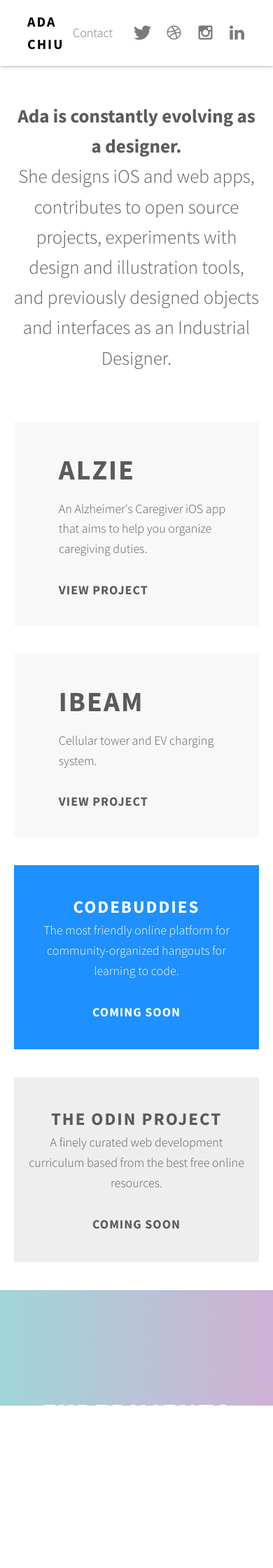
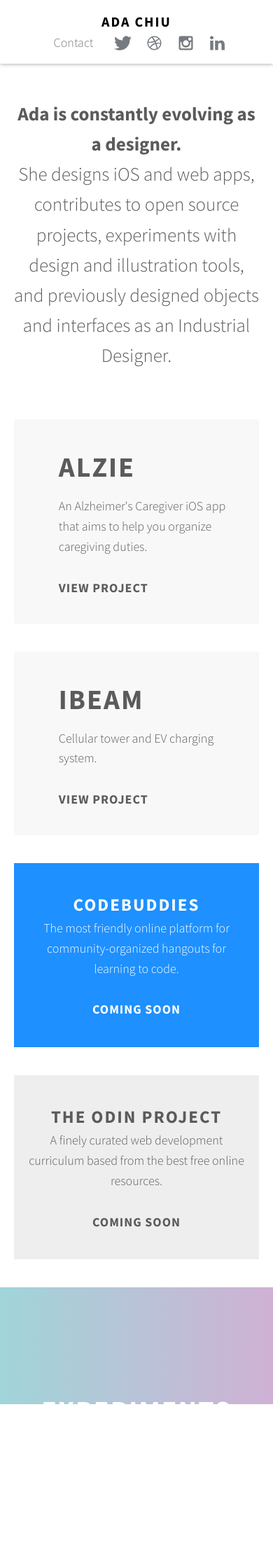
Before and after one commit to adachiu/adachiu.github.io, a Jekyll site: the page built from index.html, in a window 390 px wide. Shown: the top 2240 px of the page at 70% size. Built offline with Jekyll 4.4.1, drawn with Linux system fonts in a browser that asks for light colours.

Commit message:
add media query to header nav

```diff
--- a/_includes/header.html
+++ b/_includes/header.html
@@ -58,5 +58,5 @@
         </a>
       </div>
 
-  </nav>
+  </nav> <!-- social ends -->
 </header>
--- a/assets/css/main.css
+++ b/assets/css/main.css
@@ -500,27 +500,68 @@ body {
       -ms-flex-pack: end;
           justify-content: flex-end;
   padding: 15px 10%; }
+  @media only screen and (min-width: 320px) {
+    /* line 1, 2-home/_header.scss */
+    .home-wrap header {
+      display: -webkit-box;
+      display: -ms-flexbox;
+      display: flex;
+      -webkit-box-orient: vertical;
+      -webkit-box-direction: normal;
+          -ms-flex-direction: column;
+              flex-direction: column;
+      -webkit-box-pack: center;
+          -ms-flex-pack: center;
+              justify-content: center; } }
+  @media only screen and (min-width: 768px) {
+    /* line 1, 2-home/_header.scss */
+    .home-wrap header {
+      display: -webkit-box;
+      display: -ms-flexbox;
+      display: flex;
+      -webkit-box-orient: horizontal;
+      -webkit-box-direction: normal;
+          -ms-flex-direction: row;
+              flex-direction: row;
+      -webkit-box-pack: end;
+          -ms-flex-pack: end;
+              justify-content: flex-end; } }
 
-/* line 10, 2-home/_header.scss */
+/* line 24, 2-home/_header.scss */
 .header-logo {
   display: -webkit-box;
   display: -ms-flexbox;
   display: flex;
   margin-right: auto;
   padding: 0; }
+  @media only screen and (min-width: 320px) {
+    /* line 24, 2-home/_header.scss */
+    .header-logo {
+      display: block;
+      -webkit-box-pack: center;
+          -ms-flex-pack: center;
+              justify-content: center;
+      margin: 0 auto; } }
+  @media only screen and (min-width: 768px) {
+    /* line 24, 2-home/_header.scss */
+    .header-logo {
+      display: -webkit-box;
+      display: -ms-flexbox;
+      display: flex;
+      margin-left: 0; } }
 
-/* line 16, 2-home/_header.scss */
+/* line 43, 2-home/_header.scss */
 .logo {
   color: #000;
   font-size: 1.1111111111111112em;
   font-weight: 700;
   letter-spacing: 2px;
   text-transform: uppercase; }
-  /* line 23, 2-home/_header.scss */
+  /* line 50, 2-home/_header.scss */
   .logo:hover {
     color: #d3d3d3; }
 
-/* line 28, 2-home/_header.scss */
+/* line 55, 2-home/_header.scss */
 .social {
   -webkit-box-align: center;
       -ms-flex-align: center;
@@ -533,7 +574,7 @@ body {
       -ms-flex-pack: end;
           justify-content: flex-end;
   margin: 0; }
-  /* line 35, 2-home/_header.scss */
+  /* line 62, 2-home/_header.scss */
   .social .nav-social {
     fill: #757b81;
     height: 25px;
@@ -541,35 +582,53 @@ body {
     stroke: none;
     stroke-width: 1;
     width: 25px; }
-  /* line 45, 2-home/_header.scss */
+  /* line 72, 2-home/_header.scss */
   .social a {
     padding: 0 10px; }
+  @media only screen and (min-width: 320px) {
+    /* line 55, 2-home/_header.scss */
+    .social {
+      display: -webkit-box;
+      display: -ms-flexbox;
+      display: flex;
+      -webkit-box-pack: center;
+          -ms-flex-pack: center;
+              justify-content: center; } }
+  @media only screen and (min-width: 768px) {
+    /* line 55, 2-home/_header.scss */
+    .social {
+      display: -webkit-box;
+      display: -ms-flexbox;
+      display: flex;
+      -webkit-box-pack: end;
+          -ms-flex-pack: end;
+              justify-content: flex-end; } }
 
-/* line 50, 2-home/_header.scss */
+/* line 89, 2-home/_header.scss */
 .nav-social-text {
   color: #757b81;
   text-decoration: none; }
-  /* line 54, 2-home/_header.scss */
+  /* line 93, 2-home/_header.scss */
   .nav-social-text:hover, .nav-social-text:active {
     color: #d3d3d3; }
 
-/* line 60, 2-home/_header.scss */
+/* line 99, 2-home/_header.scss */
 .nav-social-idle {
   fill: #757b81; }
 
-/* line 62, 2-home/_header.scss */
+/* line 101, 2-home/_header.scss */
 svg:hover .twitter {
   fill: #55acee; }
 
-/* line 66, 2-home/_header.scss */
+/* line 105, 2-home/_header.scss */
 svg:hover .dribbble {
   fill: #ea4c89; }
 
-/* line 70, 2-home/_header.scss */
+/* line 109, 2-home/_header.scss */
 svg:hover .instagram {
   fill: #1b5988; }
 
-/* line 74, 2-home/_header.scss */
+/* line 113, 2-home/_header.scss */
 svg:hover .linkedin {
   fill: #0077b5; }
 
```
Also changed, not shown: assets/css/2-home/_header.scss (+39 -0 lines).
